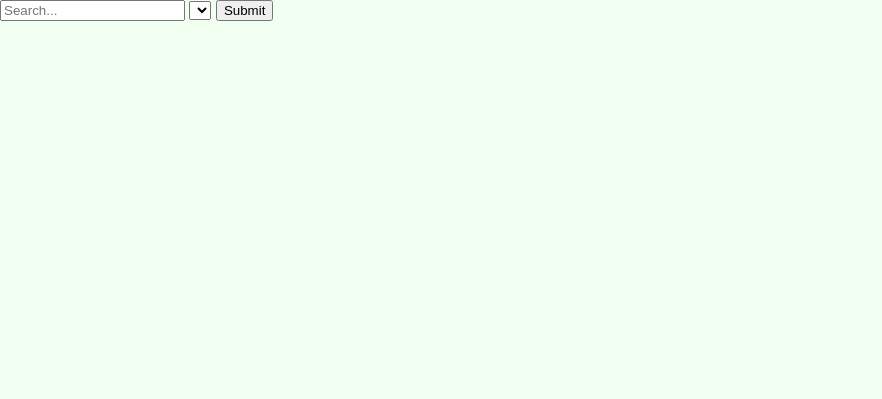
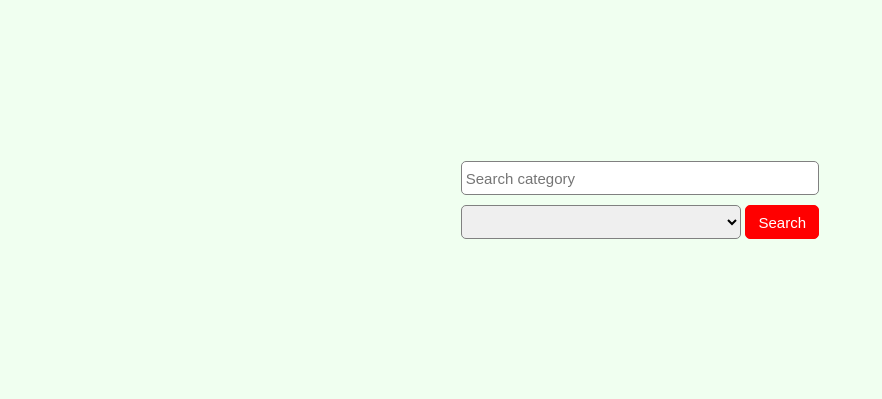
Before and after one commit to Zapolatero/CarPartsPicker, a Spring Boot app: page / in a window 1280 px wide. Shown: the part 54-453 px from the top of the page, without its empty margins (0-882 px from the left). Run offline with Spring Boot 4, Linux system fonts and the light colour scheme; lists and menus that the app fills with data are empty.

Commit message:
improvment of search area css

```diff
--- a/carPartsPicker/carPartsPicker/src/main/resources/static/css/categoryPicker.css
+++ b/carPartsPicker/carPartsPicker/src/main/resources/static/css/categoryPicker.css
@@ -2,7 +2,7 @@
 .navbar {
     overflow: hidden;
     background-color: #333;
-    font-family: Arial;
+    font-family: Arial
 }
 
     /* Links inside the navbar */
--- a/carPartsPicker/carPartsPicker/src/main/resources/static/css/header.css
+++ b/carPartsPicker/carPartsPicker/src/main/resources/static/css/header.css
@@ -7,6 +7,7 @@
     padding: 10px;
     justify-content: center;
     background-color:slategrey;
+    flex: 0 1 auto;
 }
 
 body {
--- a/carPartsPicker/carPartsPicker/src/main/resources/static/css/index.css
+++ b/carPartsPicker/carPartsPicker/src/main/resources/static/css/index.css
@@ -1,3 +1,66 @@
 body {
     margin: 0px !important;
 }
+
+form{
+    display: flex;
+    justify-content: center;
+    align-content: center;
+    justify-items: center;
+    align-items: center;
+    height: 50vh;
+}
+
+input{
+    border: 1px gray solid;
+    border-radius: 5px;
+    font-size: 15px;
+    height: 30px;
+    background-color: white;
+}
+
+.search_category{
+    height: 34px;
+    border: 1px gray solid;
+    border-radius: 5px;
+    font-size: 15px;
+    width: 280px;
+}
+
+.search_bar{
+    background-color: white;
+    padding-left: 4px;
+    width: 350px;
+    height: 30px !important;
+}
+
+.search_bar:hover{
+    border-color: red;
+}
+
+.search_category:hover{
+    border-color: red;
+}
+
+.search_bar:focus {
+    border-color: red !important;
+}
+
+.submit_button{
+    background-color: red;
+    border-color: red;
+    height: 34px;
+    color: white;
+    width: 74px;
+    text-align: center;
+}
+
+.submit_button:hover{
+    border-color: red;
+    opacity: 0.8;
+}
+
+.search_area{
+    display: grid;
+    gap: 10px;
+}
--- a/carPartsPicker/carPartsPicker/src/main/resources/templates/index.html
+++ b/carPartsPicker/carPartsPicker/src/main/resources/templates/index.html
@@ -29,12 +29,16 @@
             </div>
         </div>
     </div>
-    <form class="search_area" action="/SpringRestHibernate/carPartsList" method="get">
-        <input type="text" placeholder="Search..." name="searchQuery">
-        <select  name="categoryId">
-            <option th:each="category : ${nonEmptyCategoriesList}" th:utext="${category.name}" th:value="${category.id}"></option>
-        </select>
-        <input type="submit" text="search">
+    <form  action="/SpringRestHibernate/carPartsList" method="get">
+        <div class="search_area">
+            <input class="search_bar" type="text" placeholder="Search category" name="searchQuery">
+            <div>
+            <select class="search_category"  name="categoryId">
+                <option th:each="category : ${nonEmptyCategoriesList}" th:utext="${category.name}" th:value="${category.id}"></option>
+            </select>
+            <input class="submit_button" type="submit" value="Search">
+        </div>
+        </div>
     </form>
 </body>
 </html>
```
Also changed, not shown: carPartsPicker/carPartsPicker/src/main/resources/templates/productsList.html (+8 -1 lines).
